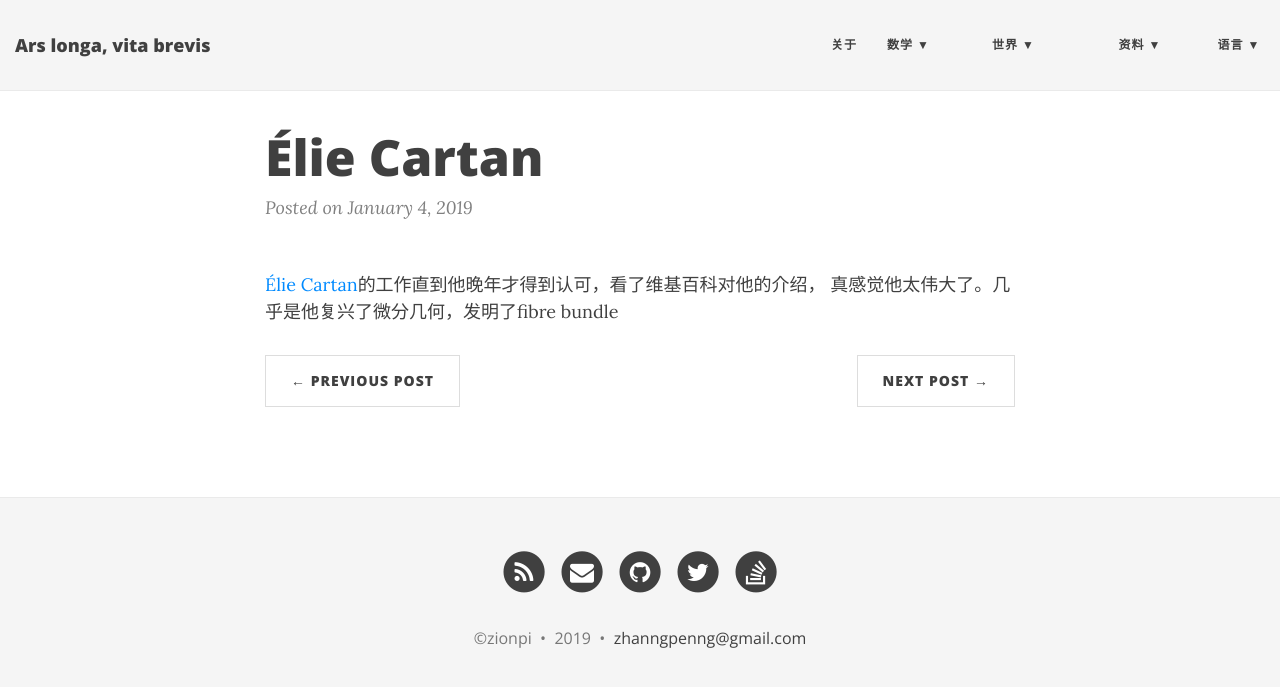
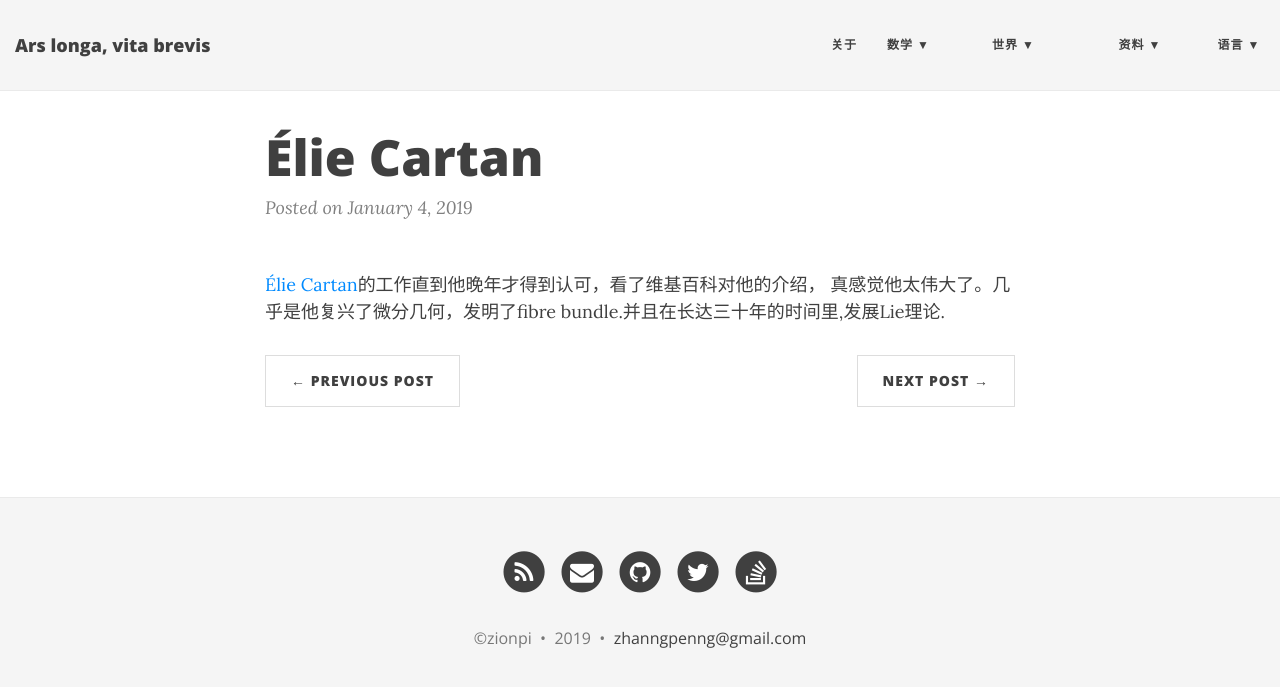
Before and after one commit to ZionPi/zionpi.github.io, a Jekyll site: the page built from _posts/2019-01-04-Élie-Cartan.md, in a window 1280 px wide. Shown: the top 687 px of the page. Built offline with Jekyll 4.4.1, drawn with Linux system fonts in a browser that asks for light colours; nearby versions of some CDN libraries.

Commit message:
Update 2019-01-04-Élie-Cartan.md

```diff
--- a/_posts/2019-01-04-Élie-Cartan.md
+++ b/_posts/2019-01-04-Élie-Cartan.md
@@ -3,4 +3,4 @@
 tilte: Élie Cartan
 ---
 [Élie Cartan](https://en.wikipedia.org/wiki/%C3%89lie_Cartan)的工作直到他晚年才得到认可，看了维基百科对他的介绍，
-真感觉他太伟大了。几乎是他复兴了微分几何，发明了fibre bundle
+真感觉他太伟大了。几乎是他复兴了微分几何，发明了fibre bundle.并且在长达三十年的时间里,发展Lie理论.
```
